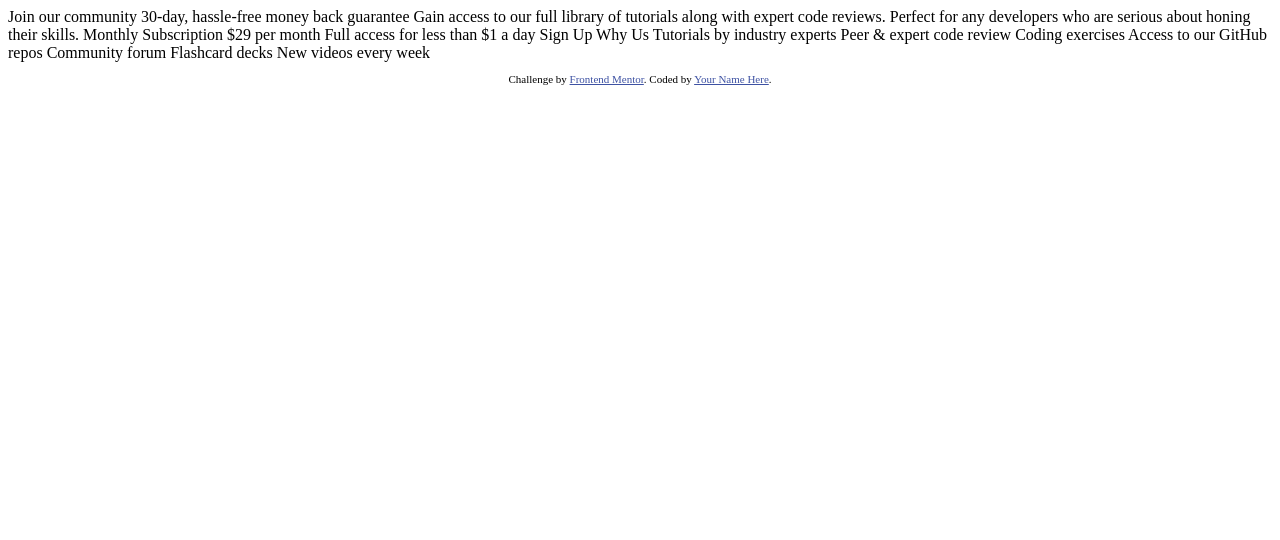
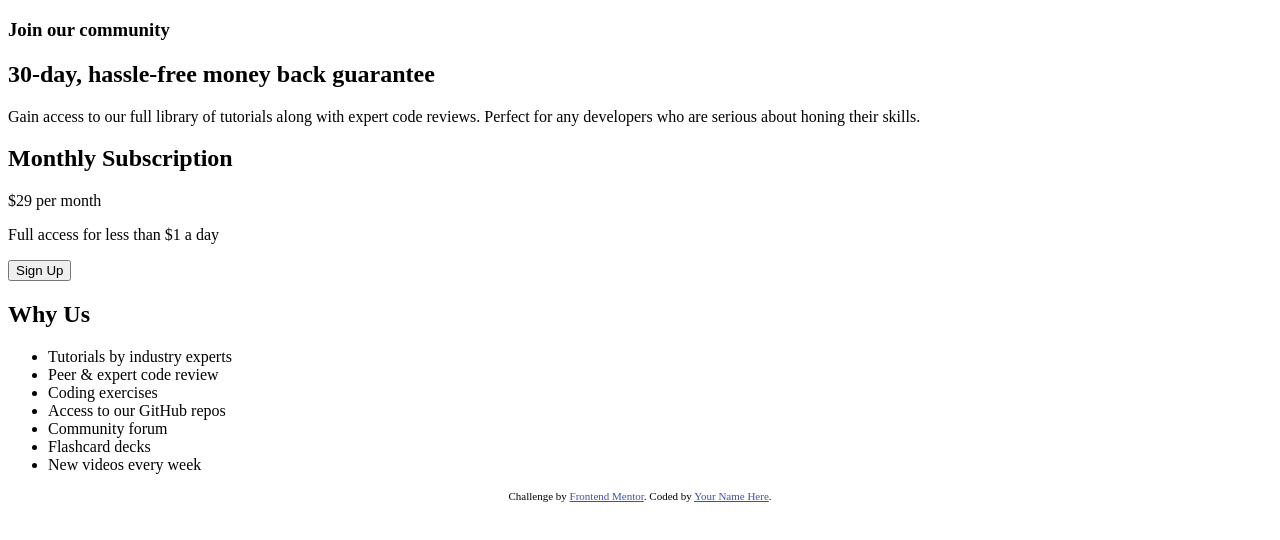
Before and after one commit to ChrisMulvanyGH/price-grid-component, a plain HTML site: page index.html in a window 1280 px wide. Drawn offline with Linux system fonts and the light colour scheme.

Commit message:
HTML Structure Added

```diff
--- a/index.html
+++ b/index.html
@@ -15,31 +15,37 @@
   </style>
 </head>
 <body>
-  Join our community
+  <main>
+    <section class="community">
+      <article class="join">
+        <h1 class="join__title">Join our community</h1>
+        <h2 class="join__sub-title">30-day, hassle-free money back guarantee</h2>
+        <p class="join__desc">Gain access to our full library of tutorials along with expert code reviews.
+  Perfect for any developers who are serious about honing their skills.</p>
+      </article>
+    </section>
 
-  30-day, hassle-free money back guarantee
-
-  Gain access to our full library of tutorials along with expert code reviews.
-  Perfect for any developers who are serious about honing their skills.
-
-  Monthly Subscription
-
-  &dollar;29 per month
-
-  Full access for less than &dollar;1 a day
-
-  Sign Up
-
-  Why Us
-
-  Tutorials by industry experts
-  Peer &amp; expert code review
-  Coding exercises
-  Access to our GitHub repos
-  Community forum
-  Flashcard decks
-  New videos every week
-
+    <section class="signup">
+      <article class="subscribe">
+        <h2 class="subscribe__title">Monthly Subscription</h2>
+        <p class="subscribe__price">&dollar;29 per month</p>
+        <p class="subscribe__desc">Full access for less than &dollar;1 a day</p>
+        <button class="subscribe__btn">Sign Up</button>
+      </article>
+      <article class="whyus">
+        <h2 class="whyus__title">Why Us</h2>
+        <ul class="whyus__list">
+          <li class="whyus__list__item">Tutorials by industry experts</li>
+          <li class="whyus__list__item">Peer &amp; expert code review</li>
+          <li class="whyus__list__item">Coding exercises</li>
+          <li class="whyus__list__item">Access to our GitHub repos</li>
+          <li class="whyus__list__item">Community forum</li>
+          <li class="whyus__list__item">Flashcard decks</li>
+          <li class="whyus__list__item">New videos every week</li>
+        </ul>
+      </article>
+    </section>
+  </main>
   <footer>
     <p class="attribution">
       Challenge by <a href="https://www.frontendmentor.io?ref=challenge" target="_blank">Frontend Mentor</a>.
```
